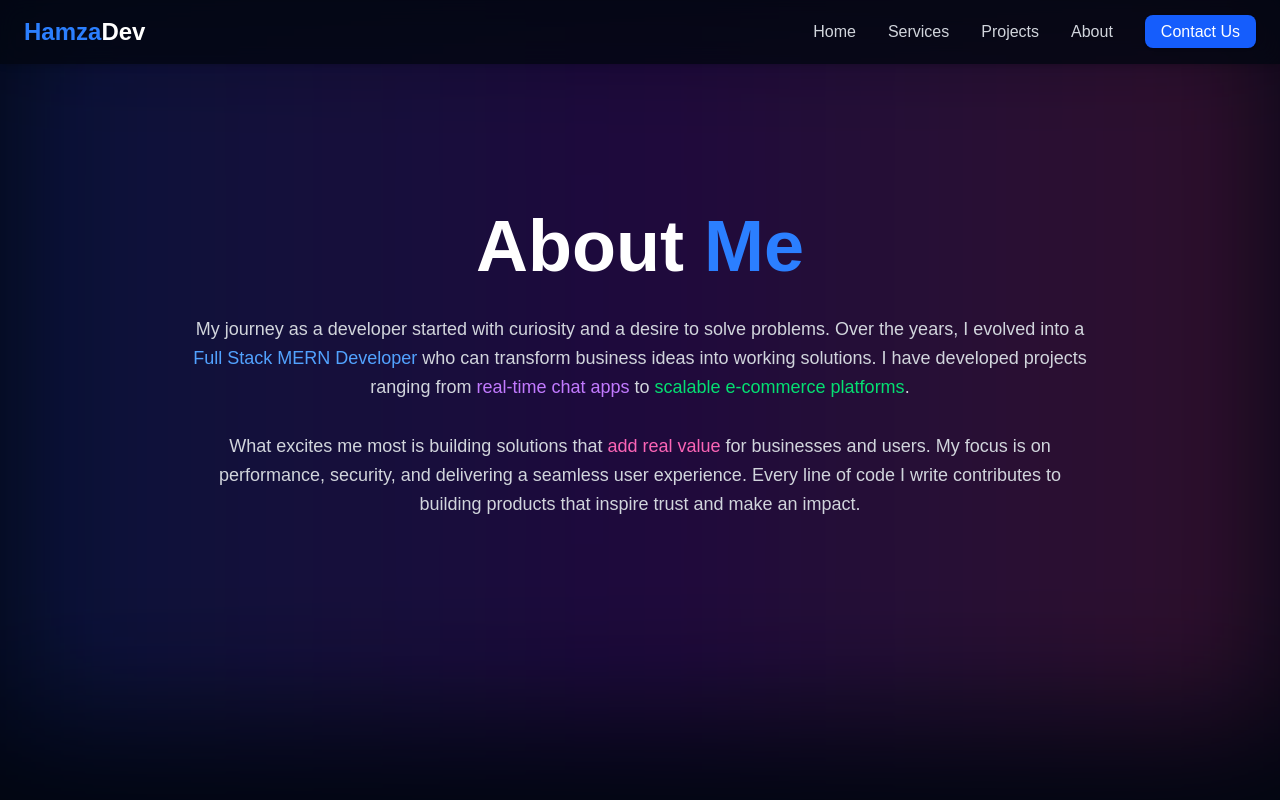
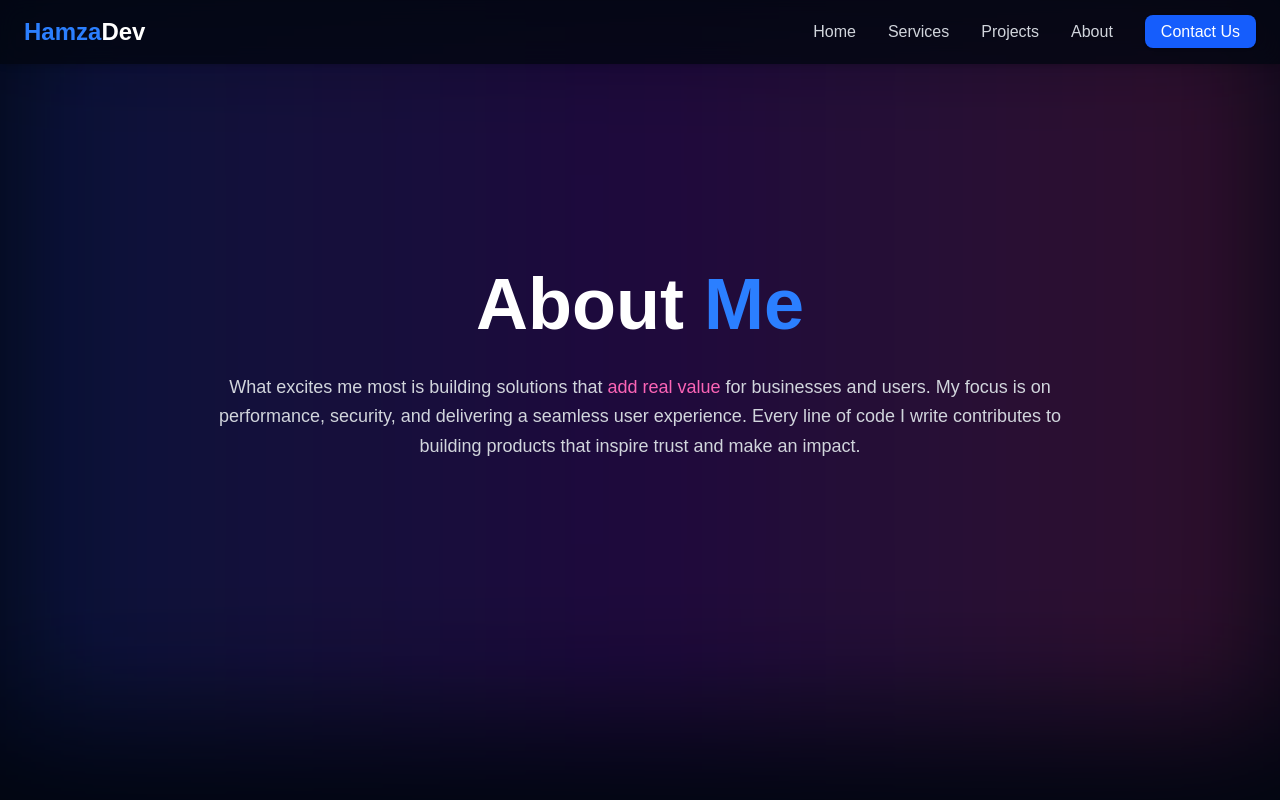
Before and after one commit to Hamza4889787/my-portfolio, a Next.js app: page /aboutus in a window 1280 px wide. Shown: the top 800 px of the page. Built offline with nearby package versions, Linux system fonts and the light colour scheme.

Commit message:
contact and about updated

```diff
--- a/src/app/aboutus/page.jsx
+++ b/src/app/aboutus/page.jsx
@@ -27,18 +27,6 @@ function About() {
             viewport={{ once: true }}
             className="text-gray-300 leading-relaxed text-lg"
           >
-            My journey as a developer started with curiosity and a desire to
-            solve problems. Over the years, I evolved into a{" "}
-            <span className="text-blue-400">Full Stack MERN Developer</span> who
-            can transform business ideas into working solutions. I have
-            developed projects ranging from{" "}
-            <span className="text-purple-400">real-time chat apps</span> to{" "}
-            <span className="text-green-400">
-              scalable e-commerce platforms
-            </span>
-            .
-            <br />
-            <br />
             What excites me most is building solutions that{" "}
             <span className="text-pink-400">add real value</span> for businesses
             and users. My focus is on performance, security, and delivering a
--- a/src/app/layout.js
+++ b/src/app/layout.js
@@ -1,8 +1,8 @@
 import { Geist, Geist_Mono } from "next/font/google";
 import "./globals.css";
 import Navbar from "@/components/Navbar/Navbar";
-import ContactSection from "@/components/Home/ContactSection";
 import Footer from "@/components/Footer/Footer";
+import ConditionalContact from "@/components/ConditionalContact";
 
 const geistSans = Geist({
   variable: "--font-geist-sans",
@@ -28,7 +28,7 @@ export default function RootLayout({ children }) {
         <Navbar />
 
         {children}
-        <ContactSection />
+        <ConditionalContact />
 
         <Footer />
       </body>
--- /dev/null
+++ b/src/components/ConditionalContact.jsx
@@ -0,0 +1,9 @@
+"use client";
+
+import { usePathname } from "next/navigation";
+import ContactSection from "@/components/Home/ContactSection";
+
+export default function ConditionalContact() {
+  const pathname = usePathname();
+  return pathname !== "/contact" ? <ContactSection /> : null;
+}
```
